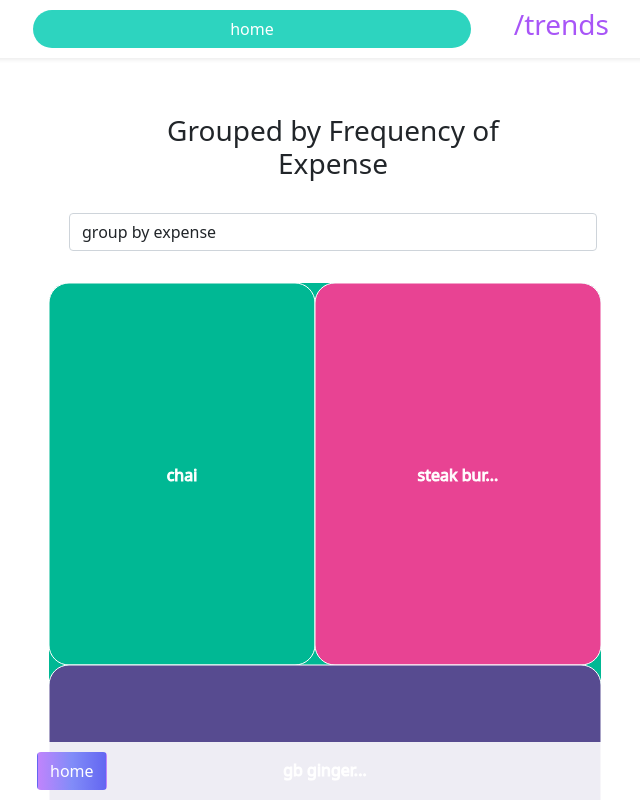
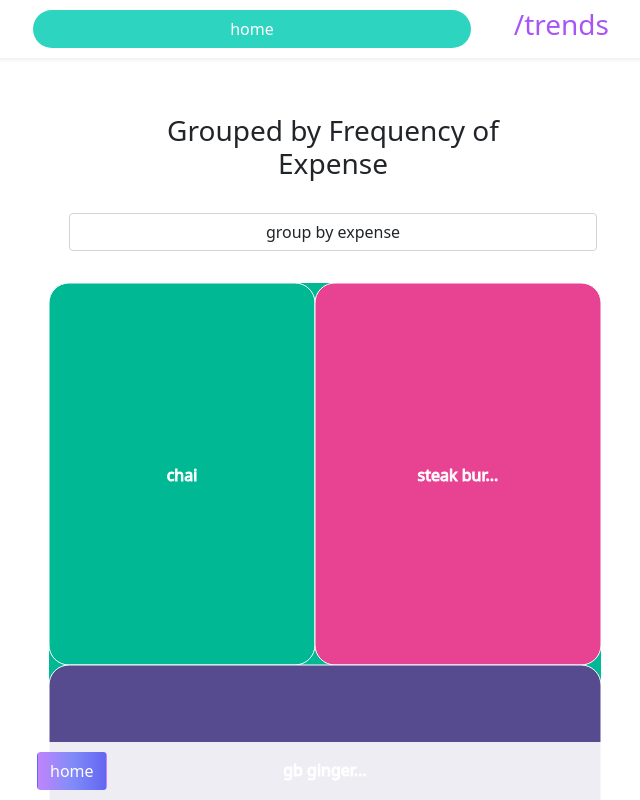
Before and after one commit to ahmadkhudai/next-tracker, a Next.js app: page /graphs/GraphWindow in a window 1280 px wide. Shown: the whole page, without its empty margins (315-955 px from the left). Built offline with nearby package versions, Linux system fonts and the light colour scheme.

Commit message:
grouped expenses actually useful now

```diff
--- a/pages/graphs/GroupedNewGraph.tsx
+++ b/pages/graphs/GroupedNewGraph.tsx
@@ -120,7 +120,7 @@ export function GroupedNewGraph({expenses}: Props) {
                 </div>
 
                 <div className="form-group">
-                    <select className="form-control " value={currentOption} onChange={(e) => {
+                    <select className="form-control text-center" value={currentOption} onChange={(e) => {
                         onChangeHandler(e.target.value)
                     }}>
                         {/*<option value={0}>Day-wise spending</option>*/}
```
